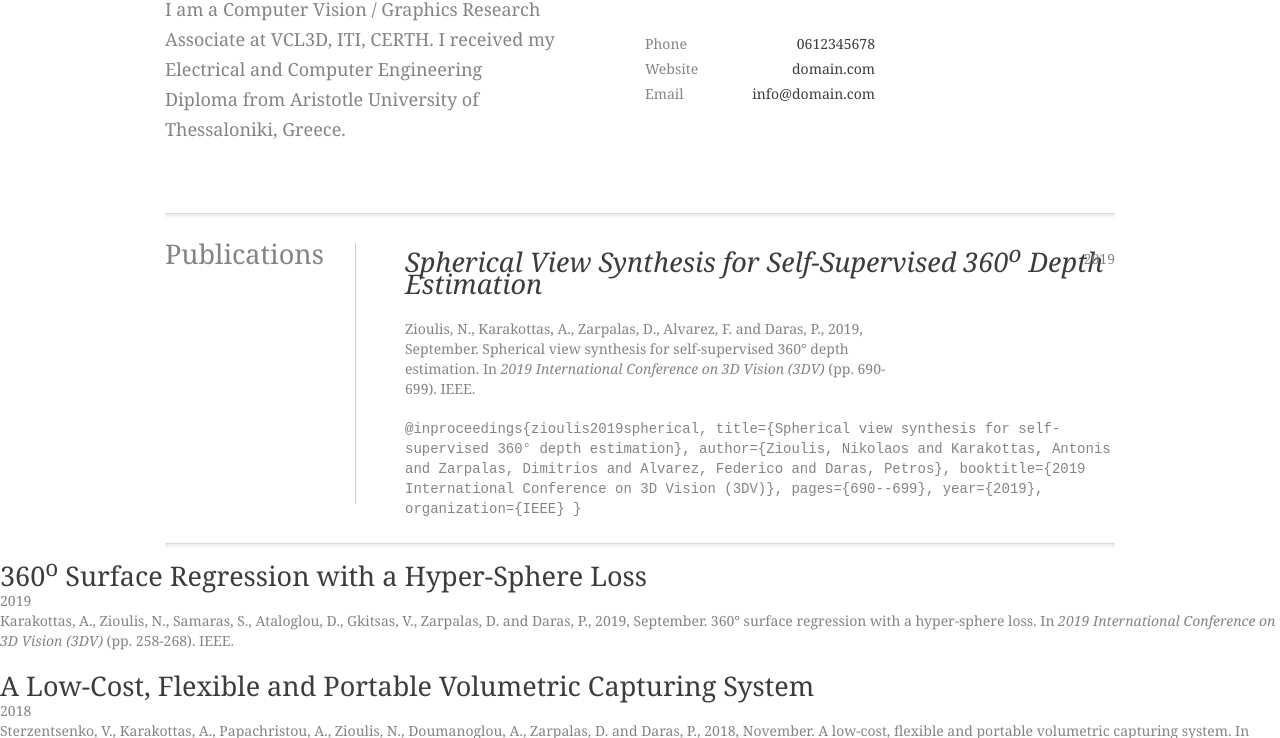
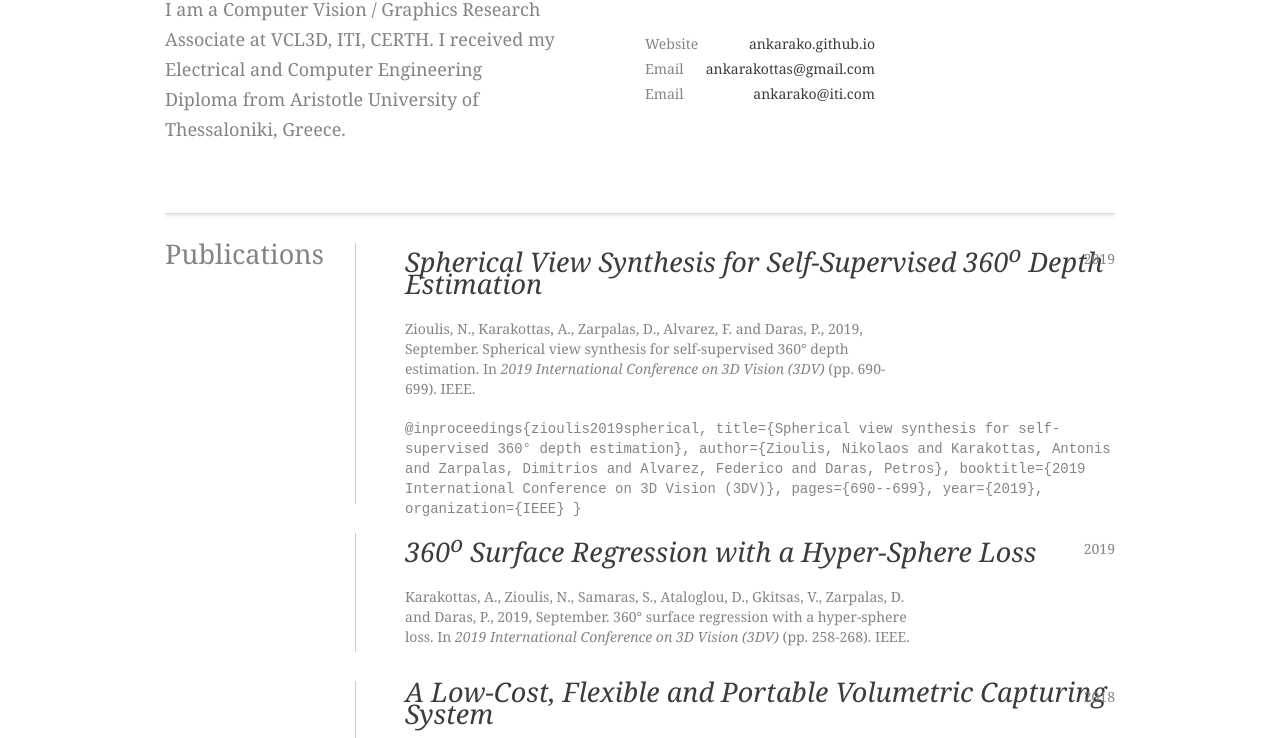
Before and after one commit to ankarako/ankarako.github.io, a plain HTML site: page index.html in a window 1280 px wide. Shown: the part 142-880 px from the top of the page. Drawn offline with nearby package versions, Linux system fonts and the light colour scheme.

Commit message:
fixed publications

```diff
--- a/index.html
+++ b/index.html
@@ -21,9 +21,9 @@
 		</p>
 	</div>
 	<ul id="contact">
-		<li><span>Phone</span> <strong>0612345678</strong></li>
-		<li><span>Website</span> <strong><a href="#">domain.com</a></strong></li>
-		<li><span>Email</span> <strong>info@domain.com</strong></li>
+		<li><span>Website</span> <strong><a href="ankarako.github.io">ankarako.github.io</a></strong></li>
+		<li><span>Email</span> <strong>ankarakottas@gmail.com</strong></li>
+		<li><span>Email</span> <strong>ankarako@iti.com</strong></li>
 	</ul>
 	<img id="picture" src="images/me.jpg" alt="" />
 </div>
@@ -54,7 +54,6 @@
 						  }
 					</code>
 				</div>
-			  </div>
 			</div>
   			<div class="item">
     			<h3>360<sup>o</sup> Surface Regression with a Hyper-Sphere Loss</h3>
@@ -67,7 +66,6 @@
 						</p>
     				</div>
   				</div>
-			</div>
 			<div class="item">
     			<h3>A Low-Cost, Flexible and Portable Volumetric Capturing System</h3>
     			<div class="date">2018</div>
@@ -79,7 +77,6 @@
 						</p>
 					</div>
   				</div>
-			</div>
 			<div class="item">
     			<h3>360D: A dataset and baseline for dense depth estimation from 360<sup>o</sup> images</h3>
     			<div class="date">2018</div>
@@ -91,7 +88,6 @@
 						</p>
     				</div>
   				</div>
-			</div>
 			<div class="item">
     			<h3>OmniDepth: Dense Depth Estimation for Indoors Spherical Panoramas</h3>
     			<div class="date">2018</div>
```
